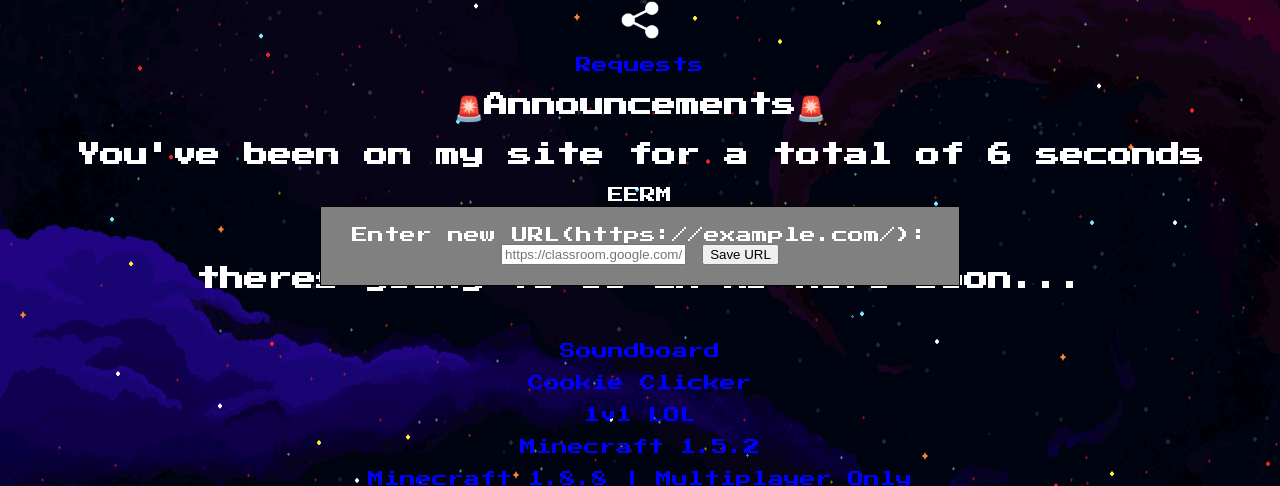
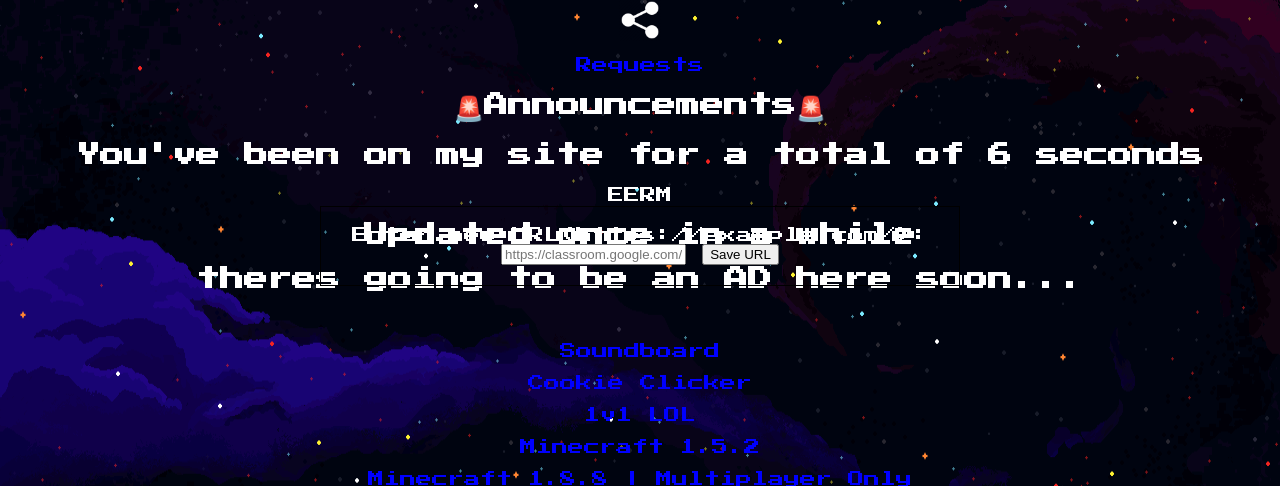
Before and after one commit to skibidiman23132/skibidiman23132.github.io, a PHP site: page / in a window 1280 px wide. Shown: the part 154-640 px from the top of the page. Run offline with PHP 8.4, Linux system fonts and the light colour scheme.

Commit message:
Update style.css

```diff
--- a/style.css
+++ b/style.css
@@ -11,7 +11,7 @@
   top: 50%;
   left: 50%;
   transform: translate(-50%, -50%);
-  background-color: gray;
+  background-color: dark gray;
   padding: 20px;
   border: 1px solid black;
   z-index: 100;
```
